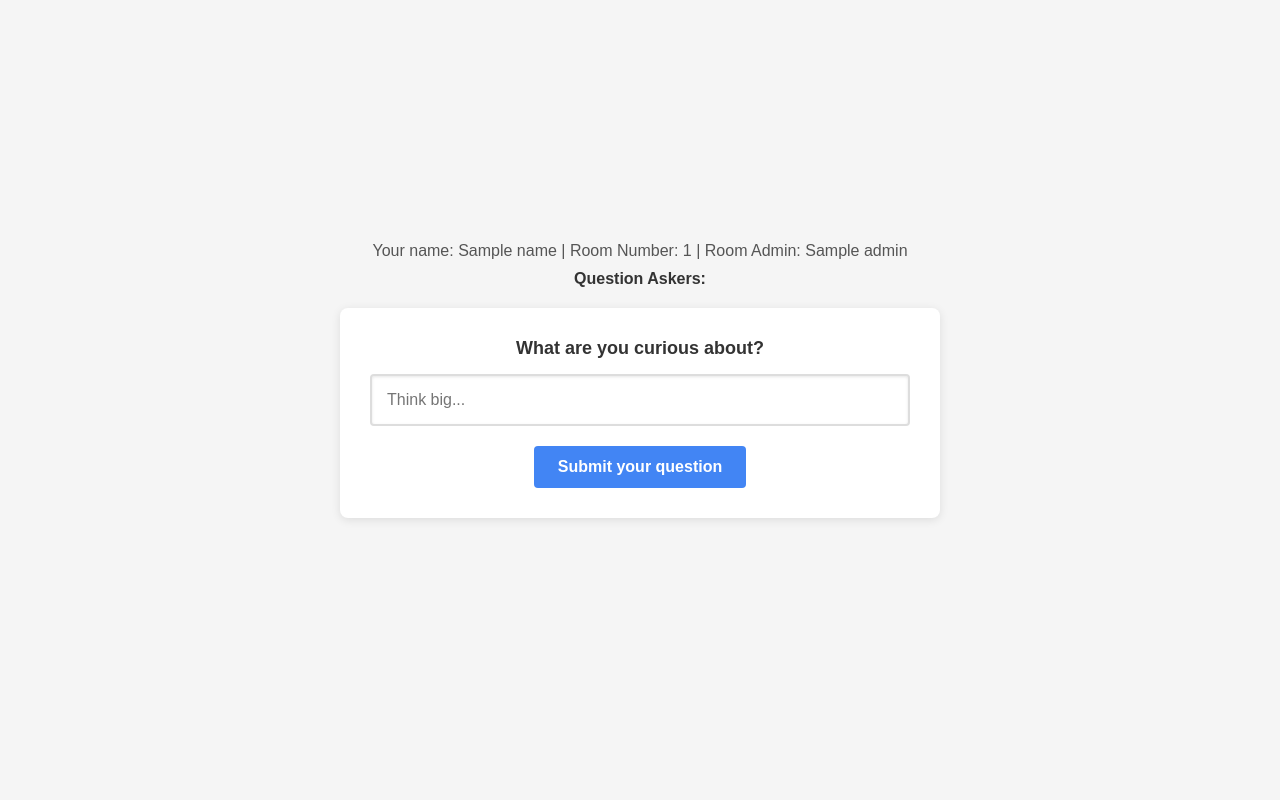
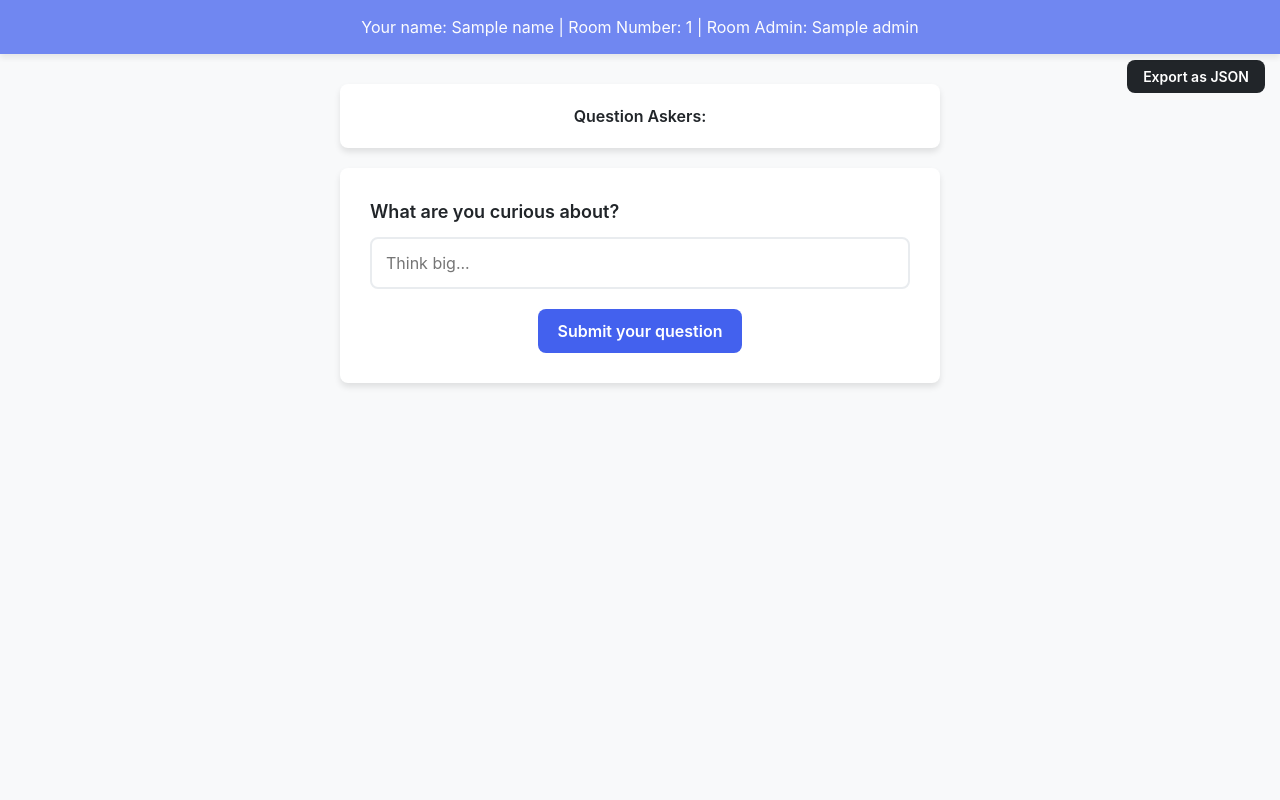
Before and after one commit to jackliston01/AskQuestions-Web-App, a Flask app: template templates/room.html in a window 1280 px wide. Run offline with Flask 3, Linux system fonts and the light colour scheme; the template is opened without the code that fills it: most values are stand-ins (such as "Sample title", 1, 10 or a date in 2020); some libraries are stand-ins or nearby versions.

Commit message:
added more css and an export feature

```diff
--- a/app.py
+++ b/app.py
@@ -8,12 +8,11 @@ from google import genai
 gemkey = os.environ.get('gemapi')
 client = genai.Client(api_key=gemkey)
 
-async_mode = None
 
 
 app = Flask(__name__)
 app.config["SECRET_KEY"] = "vansucks"
-socketio = SocketIO(app, async_mode=async_mode, cors_allowed_origins="*")
+socketio = SocketIO(app)
 roomdict = {}
 
 
@@ -181,7 +180,12 @@ def ai(data):
 
     emit('reply', {'roomdict': roomdict}, to=data['roomid'])
 
+@socketio.on("export")
+def export(data):
+    room = data['roomid']
+    emit('export2', (roomdict[room]), room=request.sid)
+    print('fff')
 
 
-if __name__ == '__app__':
+if __name__ == '__main__':
     socketio.run(app, debug=True)
--- a/static/room.css
+++ b/static/room.css
@@ -1,293 +1,310 @@
-* {
+/* Modern CSS Reset */
+*, *::before, *::after {
   margin: 0;
   padding: 0;
   box-sizing: border-box;
-    font-family: 'Arial', sans-serif;
+  font-family: 'Inter', system-ui, -apple-system, sans-serif;
+}
+
+:root {
+  --primary: #4361ee;
+  --primary-hover: #3a56d4;
+  --secondary: #4cc9f0;
+  --success: #2dc653;
+  --warning: #f7b801;
+  --danger: #ef476f;
+  --dark: #212529;
+  --gray-dark: #495057;
+  --gray: #adb5bd;
+  --gray-light: #e9ecef;
+  --light: #f8f9fa;
+  --shadow: 0 4px 6px rgba(0, 0, 0, 0.1);
+  --border-radius: 8px;
+  --transition: all 0.25s ease;
 }
 
 body {
   display: flex;
   flex-direction: column;
-    justify-content: center;
-    align-items: center;
   min-height: 100vh;
-    background-color: #f5f5f5;
-    padding: 20px;
+  background-color: var(--light);
+  color: var(--dark);
+  padding: 0;
+  font-size: 16px;
+  line-height: 1.5;
 }
 
-  p {
-    margin-bottom: 10px;
-    color: #555;
+/* Header */
+#topheader {
+  background-color: var(--primary);
+  color: white;
   text-align: center;
+  padding: 15px;
+  width: 100%;
+  box-shadow: var(--shadow);
+  position: static;
+  top: 0;
+  z-index: 10;
+  opacity: 75%;
 }
 
-  #lobbyinfo {
-    font-weight: bold;
-    color: #333;
-    margin-bottom: 20px;
+/* Export Button */
+#openexport {
+  position: absolute;
+  top: 60px;
+  right: 15px;
+  background-color: var(--dark);
+  color: white;
+  border: none;
+  border-radius: var(--border-radius);
+  padding: 8px 16px;
+  cursor: pointer;
+  font-size: 14px;
+  font-weight: 600;
+  transition: var(--transition);
 }
 
+#openexport:hover {
+  background-color: var(--gray-dark);
+  transform: translateY(-2px);
+}
+
+/* Lobby Info */
+#lobbyinfo {
+  background-color: white;
+  border-radius: var(--border-radius);
+  padding: 20px;
+  margin: 30px auto 20px;
+  text-align: center;
+  max-width: 600px;
+  box-shadow: var(--shadow);
+  font-weight: 600;
+  color: var(--dark);
+  width: 90%;
+}
+
+/* Question Form */
 form {
-    width: 100%;
+  width: 90%;
   max-width: 600px;
   background-color: white;
+  margin: 0 auto 30px;
   padding: 30px;
-    border-radius: 8px;
-    box-shadow: 0 2px 10px rgba(0, 0, 0, 0.1);
-    text-align: center;
-    margin-bottom: 20px;
+  border-radius: var(--border-radius);
+  box-shadow: var(--shadow);
+  display: flex;
+  flex-direction: column;
 }
 
 label {
-    display: block;
-    font-weight: bold;
-    color: #333;
-    margin-bottom: 15px;
+  font-weight: 600;
+  color: var(--dark);
+  margin-bottom: 12px;
   font-size: 18px;
 }
 
 input[type="text"] {
-    padding: 15px;
-    border: 2px solid #ddd;
-    border-radius: 4px;
+  padding: 14px;
+  border: 2px solid var(--gray-light);
+  border-radius: var(--border-radius);
   font-size: 16px;
+  margin-bottom: 20px;
+  transition: var(--transition);
   width: 100%;
-    margin-bottom: 20px;
-    transition: border-color 0.3s;
-    box-shadow: 0 1px 3px rgba(0, 0, 0, 0.1) inset;
 }
 
 input[type="text"]:focus {
   outline: none;
-    border-color: #4285f4;
-    box-shadow: 0 0 8px rgba(66, 133, 244, 0.5);
+  border-color: var(--primary);
+  box-shadow: 0 0 0 3px rgba(67, 97, 238, 0.3);
+}
+
+input[type="radio"] {
+  margin-right: 8px;
+  cursor: pointer;
 }
 
 button {
-    padding: 12px 24px;
-    background-color: #4285f4;
+  padding: 12px 20px;
+  background-color: var(--primary);
   color: white;
   border: none;
-    border-radius: 4px;
+  border-radius: var(--border-radius);
   cursor: pointer;
   font-size: 16px;
-    font-weight: bold;
-    transition: background-color 0.3s;
+  font-weight: 600;
+  transition: var(--transition);
+  align-self: center;
 }
 
 button:hover {
-    background-color: #3367d6;
+  background-color: var(--primary-hover);
+  transform: translateY(-2px);
 }
 
+/* Message Board */
 #board {
-    width: 100%;
+  width: 90%;
   max-width: 800px;
-    margin-top: 20px;
+  margin: 0 auto 50px;
   display: flex;
   flex-direction: column;
-    gap: 15px;
+  gap: 24px;
 }
 
-/* */
-
-  @media (max-width: 768px) {
-    form {
+/* Message Styling */
+.message {
+  background-color: white;
   padding: 20px;
+  border-radius: var(--border-radius);
+  box-shadow: var(--shadow);
+  position: relative;
 }
 
-    label {
-      font-size: 16px;
+.message::after {
+  content: "";
+  display: block;
+  margin: 15px 0 5px;
+  border-bottom: 1px solid var(--gray-light);
 }
 
-    input[type="text"] {
-      padding: 12px;
-    }
+.reply-btn, .ai-btn, .delete-btn {
+  margin: 0 6px;
+  padding: 6px 12px;
+  font-size: 14px;
+  font-weight: 600;
+  border-radius: var(--border-radius);
 }
 
-  @media (max-width: 480px) {
-    form {
-      padding: 15px;
+.reply-btn {
+  background-color: var(--secondary);
 }
 
-    button {
-      width: 100%;
+.ai-btn {
+  background-color: var(--success);
 }
 
-    p {
-      font-size: 14px;
-    }
+.delete-btn {
+  background-color: var(--danger);
 }
 
+.replies {
+  margin-top: 12px;
+  padding: 12px;
+  border-left: 3px solid var(--gray-light);
+  margin-left: 15px;
+  font-size: 15px;
+}
 
+#feedback, #further, #airesponse, #strengthen {
+  display: inline-block;
+  padding: 4px 10px;
+  border-radius: 4px;
+  font-size: 14px;
+  font-weight: 600;
+  margin-top: 8px;
+}
 
-#replymenu {
+#feedback {
+  background-color: var(--warning);
+  color: var(--dark);
+}
+
+#further {
+  background-color: var(--success);
+  color: white;
+}
+
+#airesponse {
+  background-color: var(--secondary);
+  color: var(--dark);
+}
+
+#strengthen {
+  background-color: var(--primary);
+  color: white;
+}
+
+#replymenu, #deleteconfirmation, #aimenu, #exportmenu {
   display: none;
   position: fixed;
   top: 50%;
   left: 50%;
   transform: translate(-50%, -50%);
-    background-color: rgb(255, 255, 255);
-    padding: 25px;
-    border-radius: 15px;
-    box-shadow: 0 8px 32px rgba(0, 0, 0, 0.2);
+  background-color: white;
+  padding: 30px;
+  border-radius: var(--border-radius);
+  box-shadow: 0 10px 25px rgba(0, 0, 0, 0.2);
   z-index: 1000;
-    min-width: 300px;
+  min-width: 320px;
+  max-width: 90%;
 }
 
-#replymenu label {
-    color: #333;
-    display: block;
-    margin-bottom: 10px;
+#replymenu p, #deleteconfirmation p, #aimenu p, #exportmenu p {
+  color: var(--gray-dark);
+  margin-bottom: 15px;
+  font-size: 14px;
 }
 
-#replymenu * {
-    margin: 8px 0;
+#sendreply, #confirmdelete, #aisubmit {
+  width: 100%;
+  margin-top: 15px;
 }
 
-
-#deleteconfirmation {
-  display: none;
-  position: fixed;
-  top: 50%;
-  left: 50%;
-  transform: translate(-50%, -50%);
-  background-color: rgb(255, 255, 255);
-  padding: 25px;
-  border-radius: 15px;
-  box-shadow: 0 8px 32px rgba(0, 0, 0, 0.2);
-  z-index: 1000;
-  min-width: 300px;
+#confirmdelete {
+  background-color: var(--danger);
 }
 
-#deleteconfirmation label {
-  color: #333;
-  display: block;
-  margin-bottom: 10px;
+#confirmdelete:hover {
+  background-color: #d93c5e;
 }
 
-deleteconfirmation * {
-  margin: 8px 0;
+@media (max-width: 768px) {
+  form, #board {
+    width: 95%;
+  }
+  #openexport {
+    top: 75px;
+    right: 10px;
   }
 
-#cancel{
-
-  background-color: #ee3c57;
-
+  #topheader {
+    padding-top: 10px;
+    padding-bottom: 10px;
   }
 
-#feedback{
-
-background-color: rgb(230, 190, 33);
-    color: white;
-    padding: 4px 8px;
-    border-radius: 5px;
-    font-size: 16px;
-    font-weight: bold;
-    cursor: pointer;
-    transition: background-color 0.3s;
-
+  .reply-btn, .ai-btn, .delete-btn {
+    display: inline-block;
+    margin-top: 10px;
+    margin-left: 0;
+    margin-right: 8px;
+  }
 }
 
-#further{
-  background-color: #26e8bb;
-    color: white;
-    padding: 4px 8px;
-    border-radius: 5px;
-    font-size: 16px;
-    font-weight: bold;
-    cursor: pointer;
-    transition: background-color 0.3s;
-
-
-}
-#airesponse{
-  background-color: #9055e2;
-    color: white;
-    padding: 4px 8px;
-    border-radius: 5px;
-    font-size: 16px;
-    font-weight: bold;
-    cursor: pointer;
-    transition: background-color 0.3s;
-
-
-}
-#strengthen{
-  background-color: #132985;
-    color: white;
-    padding: 4px 8px;
-    border-radius: 5px;
-    font-size: 16px;
-    font-weight: bold;
-    cursor: pointer;
-    transition: background-color 0.3s;
-
-
-}
-.message{
-
-  padding-bottom:8px
-
-}
-.message::after{
-  content: "";
-  display: block;
-  border-bottom: 1px solid #000;
-  margin: 10px 0;
-
-
-}
-.replies{
-padding-bottom:8px
-
-}
-.reply-btn{
-  margin-bottom: 8px;
-  font-size: 16px;
-margin-left: 10px;
-  padding: 6px 8px;
-
-}
-.ai-btn{
-  margin-bottom: 8px;
-  font-size: 16px;
-margin-left: 10px;
-  padding: 6px 8px;
-  background-color: #2bc7bf;
-
-
-}
-.delete-btn{
-  font-size: 16px;
-  margin-left: 10px;
-  padding: 6px 8px;
-  background-color: #ee3c57;
-  display: none;
-  padding-bottom:8px
-
-
+@media (max-width: 480px) {
+  .message {
+    padding: 15px;
   }
 
-#aimenu {
-  display: none;
-  position: fixed;
-  top: 50%;
-  left: 50%;
-  transform: translate(-50%, -50%);
-  background-color: rgb(255, 255, 255);
-  padding: 25px;
-  border-radius: 15px;
-  box-shadow: 0 8px 32px rgba(0, 0, 0, 0.2);
-  z-index: 1000;
-  min-width: 300px;
+  #replymenu, #deleteconfirmation, #aimenu, #exportmenu {
+    padding: 20px;
+    min-width: 280px;
   }
 
-#aimenu label {
-  color: #333;
-  display: block;
-  margin-bottom: 10px;
+  form {
+    padding: 20px;
   }
 
-#aimenu * {
-  margin: 8px 0;
+  #sendquestion {
+    width: 100%;
   }
+}
+
+@keyframes fadeIn {
+  from { opacity: 0; transform: translateY(10px); }
+  to { opacity: 1; transform: translateY(0); }
+}
+
+.message {
+  animation: fadeIn 0.3s ease-out forwards;
+}
--- a/static/room.js
+++ b/static/room.js
@@ -247,6 +247,13 @@ document.addEventListener('click', function(event) {
 
         aimenu.style.display = 'none';
     }
+    const exportmenu = document.getElementById('exportmenu')
+    const exportbutton = document.getElementById('openexport')
+    if (!exportbutton.contains(event.target) && !exportmenu.contains(event.target)) {
+        console.log('hidden')
+
+        exportmenu.style.display = 'none';
+    }
 
 });
 
@@ -341,3 +348,21 @@ function openai(){
 
     console.log('openai')
 }
+
+
+function openexport(){
+    console.log('ai open function called')
+    const exportmenu = document.getElementById('exportmenu')
+    const roomid = sessionStorage.getItem('room')
+    exportmenu.style.display = (exportmenu.style.display === 'block') ? 'none' : 'block';
+    socketio.emit("export", {'roomid': roomid})
+    console.log('openai')
+}
+
+socketio.on('export2', (data) => {
+    console.log(data)
+    navigator.clipboard.writeText(JSON.stringify(data));
+
+
+
+})
--- a/templates/room.html
+++ b/templates/room.html
@@ -13,13 +13,19 @@
 
 </head>
 <body>
-    <p>Your name: {{name}} | Room Number: {{roomid}} | Room Admin: {{admin}}</p>
+    <p id="topheader">Your name: {{name}} | Room Number: {{roomid}} | Room Admin: {{admin}}</p>
+            <button id="openexport" onclick="openexport()" >Export as JSON</button>
+
+    <div id="exportmenu">
+        <p>Click outside to cancel</p>
+        <label> Copied!</label>
+    </div>
 
     <p id="lobbyinfo">Question Askers: </p>
     <form onsubmit="event.preventDefault()">
         <label>What are you curious about?</label>
         <input type="text" id="question" name ='question' placeholder="Think big..."/>
-        <button onclick="sendQuestion()" >Submit your question</button>
+        <button id="sendquestion" onclick="sendQuestion()" >Submit your question</button>
     </form>
     <div id=board></div>
     <div id="replymenu">
```
Lines whose indentation alone changed are shown as unchanged.
